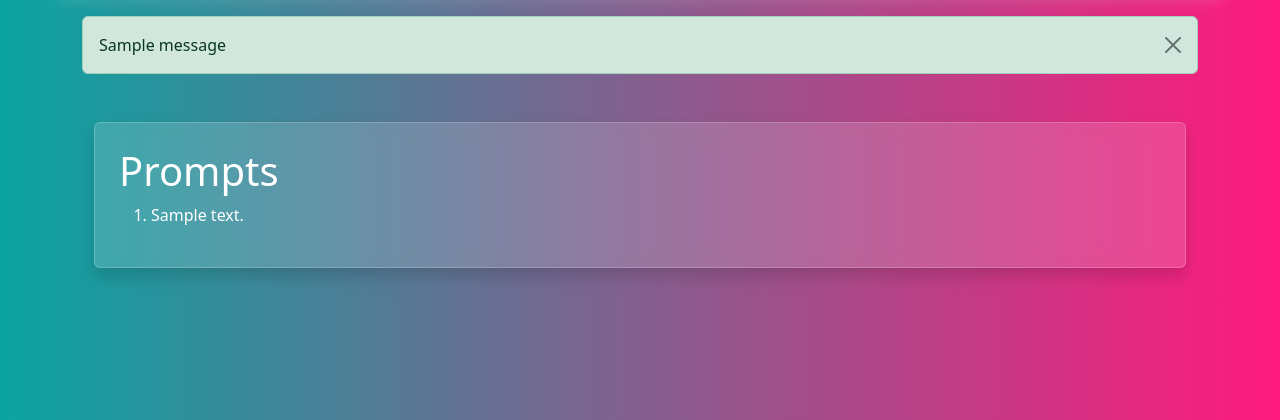
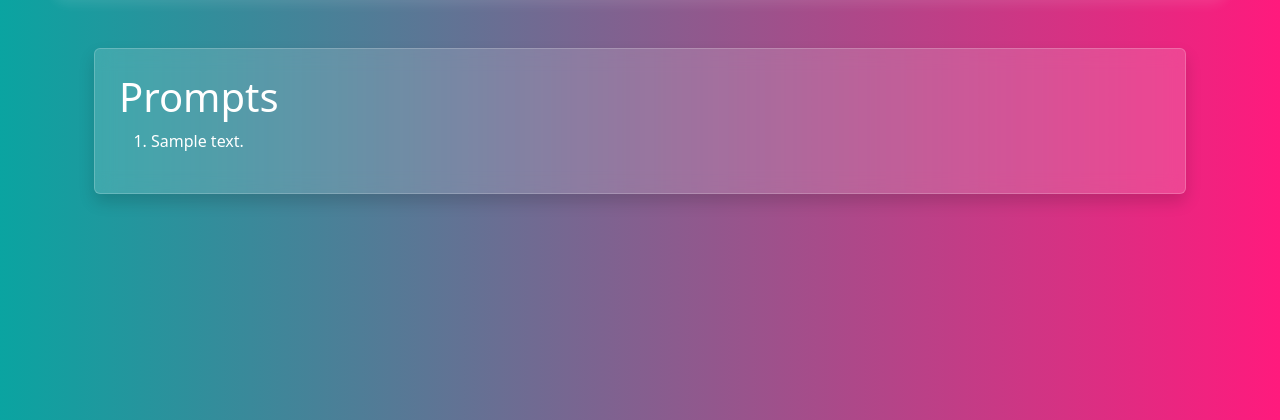
Before and after one commit to Laiba-muzammal/Prompt-Verse, a Python web app: template templates/prompts.html in a window 1280 px wide. Shown: the part 134-554 px from the top of the page. Run offline with Jinja, Linux system fonts and the light colour scheme; the template is opened without the code that fills it: most values are stand-ins (such as "Sample title", 1, 10 or a date in 2020); one stand-in notice (Sample message) is shown.

Commit message:
Commit all changes

```diff
--- a/templates/layout.html
+++ b/templates/layout.html
@@ -9,7 +9,7 @@
 </head>
 
 <body class="glass-bg">
-  <!-- 🔷 NAVBAR -->
+
   <nav class="navbar navbar-expand-lg navbar-dark bg-transparent px-4 py-3">
     <div class="container-fluid">
       <a class="navbar-brand text-uppercase fw-bold fs-2" href="{{ url_for('prompts.landing') }}">
@@ -31,21 +31,6 @@
     </div>
   </nav>
 
-  <!-- 🔶 FLASH MESSAGES -->
-  {% with messages = get_flashed_messages(with_categories=true) %}
-    {% if messages %}
-      <div class="container mt-3">
-        {% for category, message in messages %}
-          <div class="alert alert-{{ category }} alert-dismissible fade show" role="alert">
-            {{ message }}
-            <button type="button" class="btn-close" data-bs-dismiss="alert" aria-label="Close"></button>
-          </div>
-        {% endfor %}
-      </div>
-    {% endif %}
-  {% endwith %}
-
-  <!-- 🔶 CONTENT BLOCK -->
   <main class="container mt-4">
     {% block content %}{% endblock %}
   </main>
```
